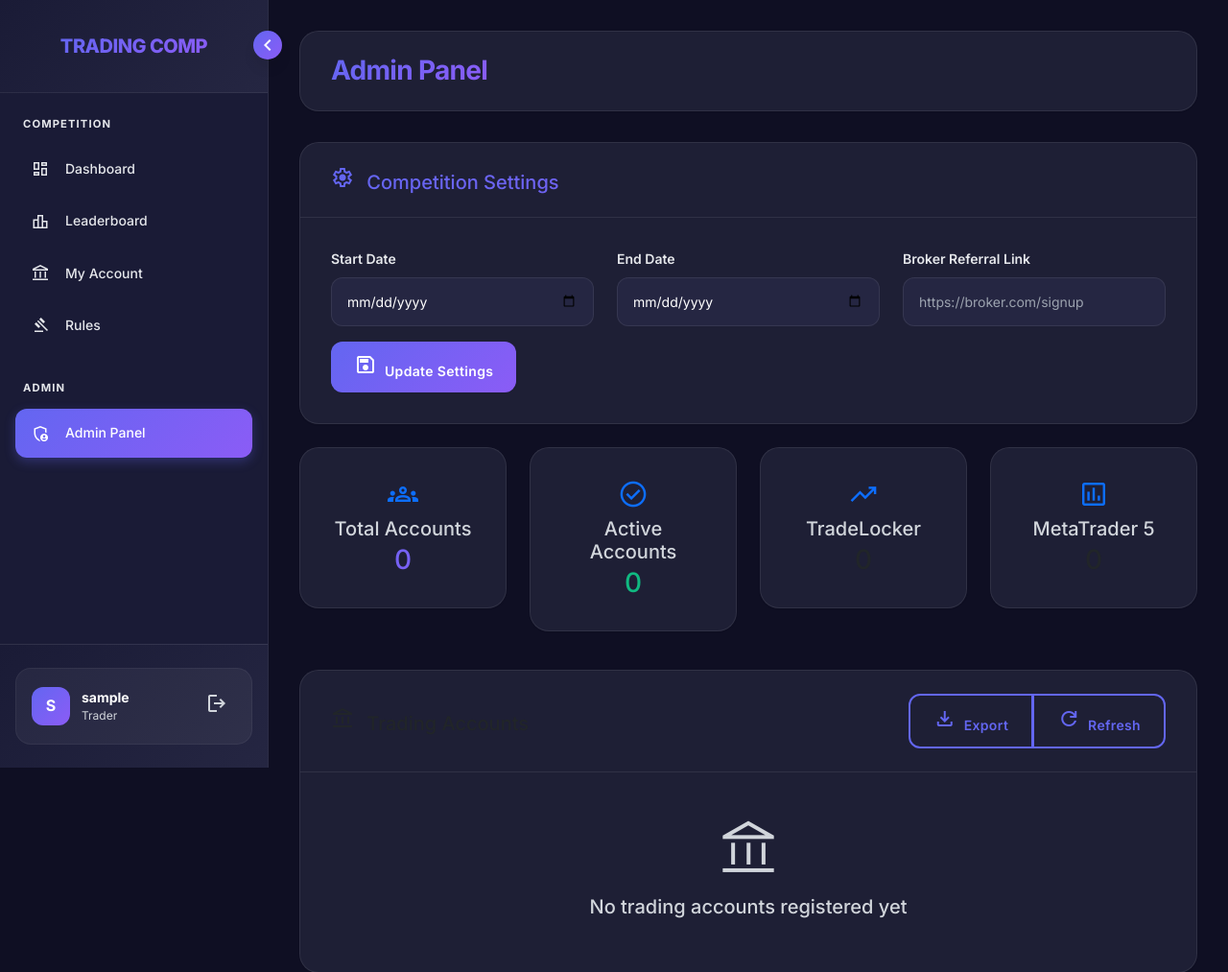
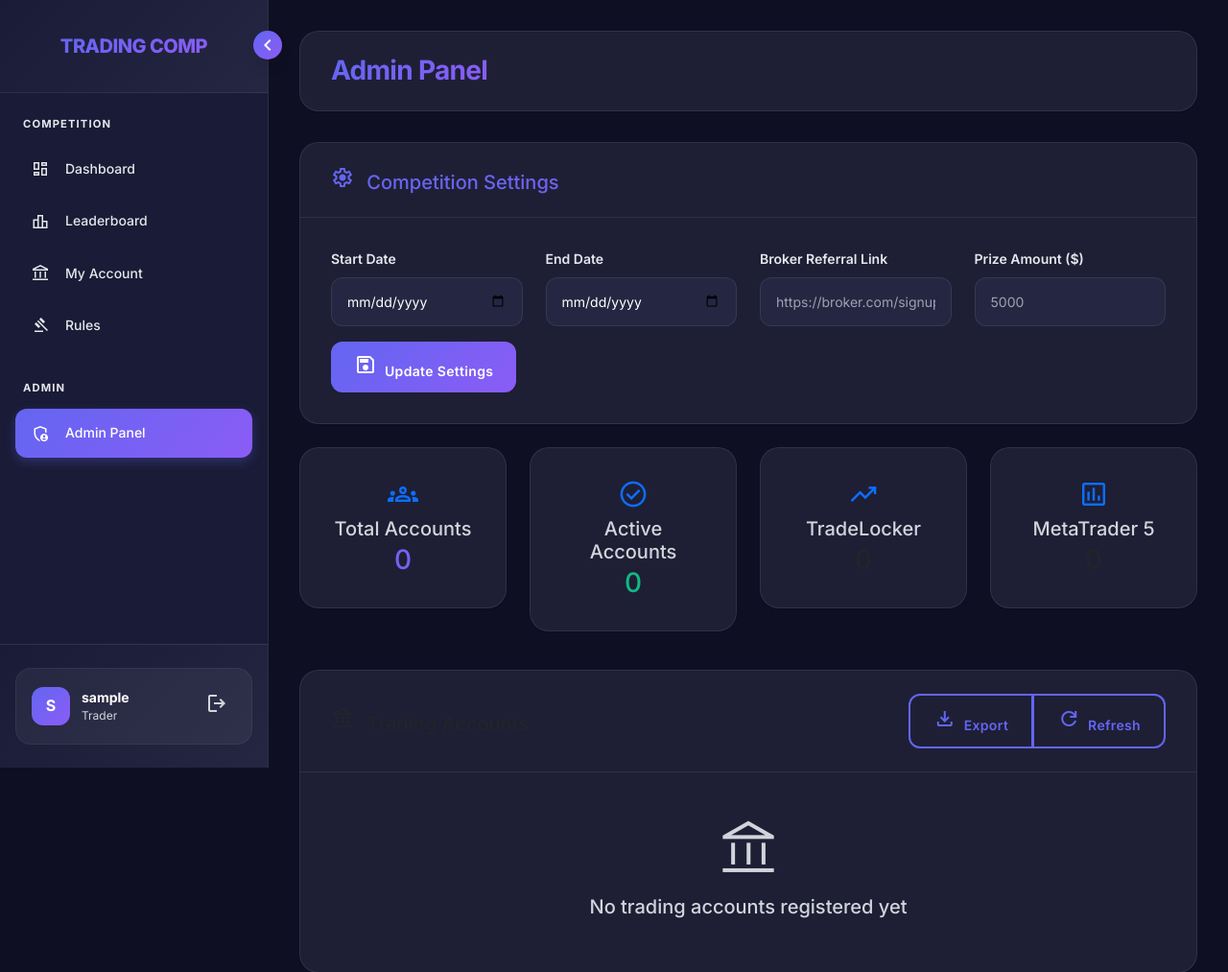
Before and after one commit to Tradersimpulse/tradecomp, a Flask app: page /admin in a window 1280 px wide. Shown: the top 1013 px of the page at 96% size. Run offline with Flask 3, Linux system fonts and the light colour scheme; the visitor is signed in with stand-in values (Sample User, id 1); data that the repository does not hold is empty.

Commit message:
Update admin.html

```diff
--- a/templates/admin.html
+++ b/templates/admin.html
@@ -16,20 +16,26 @@
             <div class="card-body">
                 <form method="POST" action="{{ url_for('update_admin_settings') }}">
                     <div class="row">
-                        <div class="col-md-4 mb-3">
+                        <div class="col-md-3 mb-3">
                             <label for="start_date" class="form-label">Start Date</label>
                             <input type="date" class="form-control" id="start_date" name="start_date"
                                    value="{{ settings.start_date.strftime('%Y-%m-%d') if settings and settings.start_date else '' }}" required>
                         </div>
-                        <div class="col-md-4 mb-3">
+                        <div class="col-md-3 mb-3">
                             <label for="end_date" class="form-label">End Date</label>
                             <input type="date" class="form-control" id="end_date" name="end_date"
                                    value="{{ settings.end_date.strftime('%Y-%m-%d') if settings and settings.end_date else '' }}" required>
                         </div>
-                        <div class="col-md-4 mb-3">
+                        <div class="col-md-3 mb-3">
                             <label for="referral_link" class="form-label">Broker Referral Link</label>
                             <input type="url" class="form-control" id="referral_link" name="referral_link"
                                    value="{{ settings.referral_link if settings else '' }}" placeholder="https://broker.com/signup">
+                        </div>
+                        <div class="col-md-3 mb-3">
+                            <label for="prize_amount" class="form-label">Prize Amount ($)</label>
+                            <input type="number" class="form-control" id="prize_amount" name="prize_amount"
+                                   value="{{ settings.prize_amount if settings and settings.prize_amount else '' }}"
+                                   placeholder="5000" min="0" step="0.01">
                         </div>
                     </div>
                     <button type="submit" class="btn btn-primary">
```
